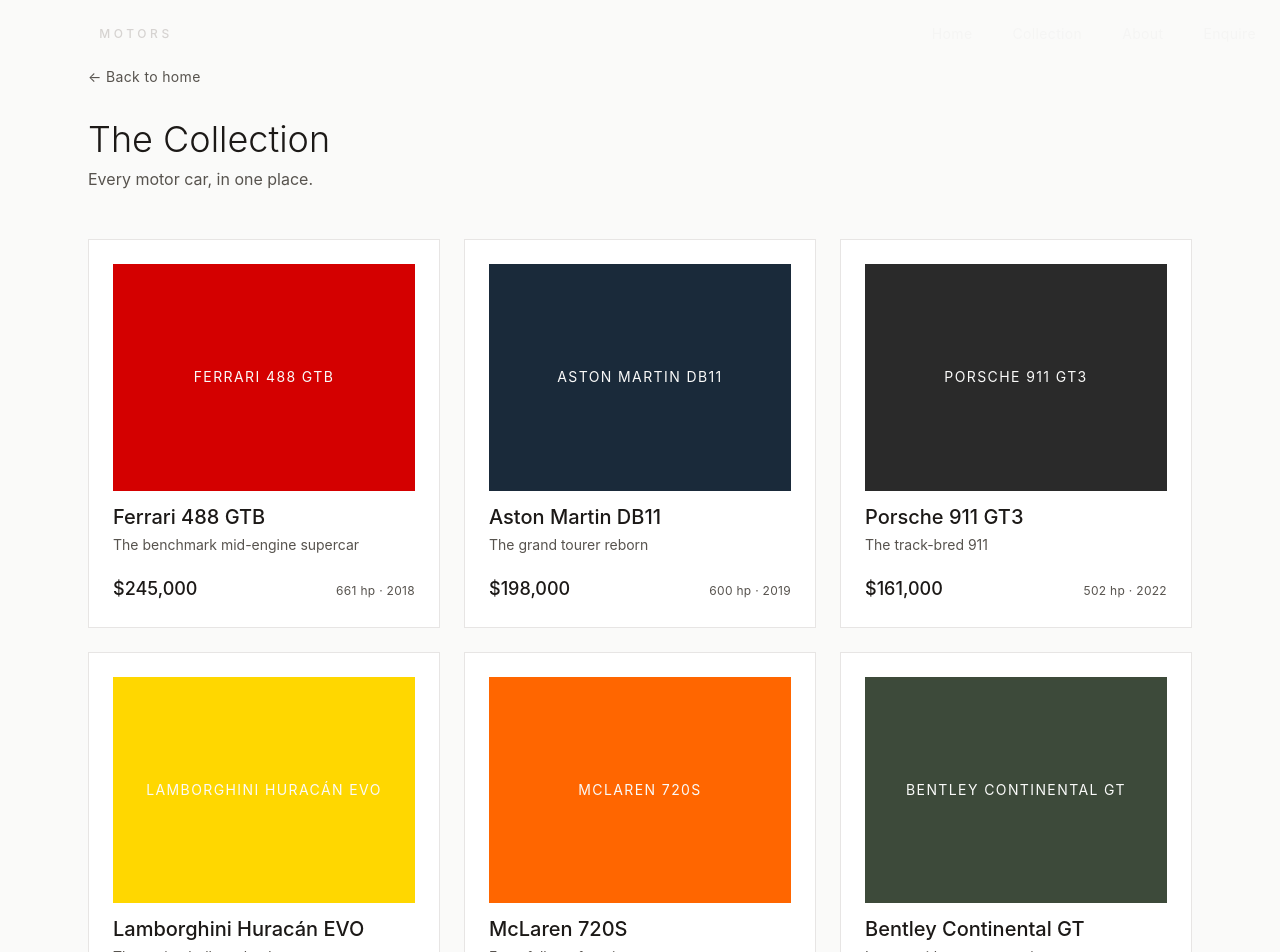
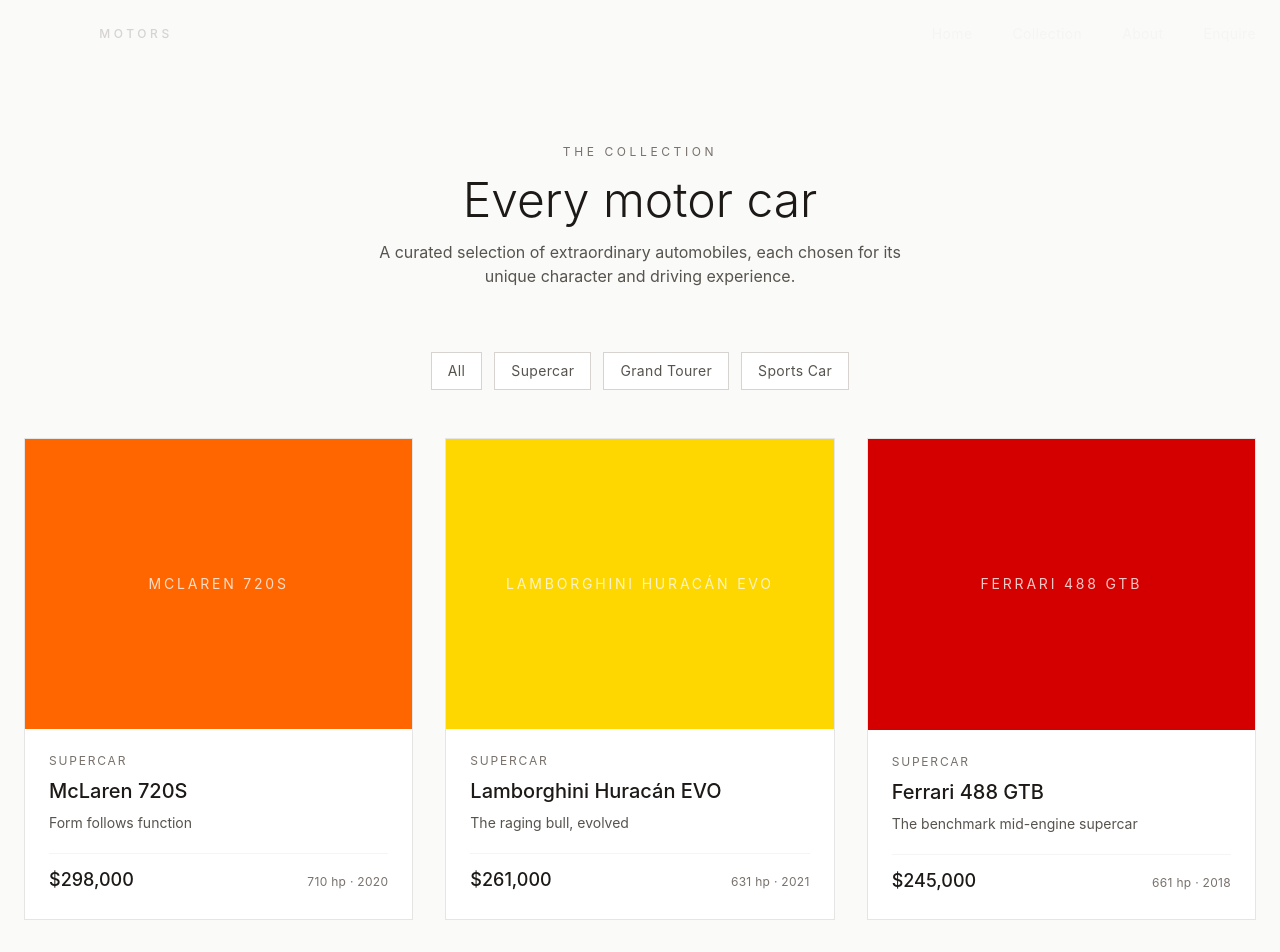
Before and after one commit to fassdavid722-cpu/apex-motors, a Next.js app: page /collection in a window 1280 px wide. Shown: the top 952 px of the page. Built offline with nearby package versions, Linux system fonts and the light colour scheme.

Commit message:
feat: rebuild full apex-motors website - app/collection/page.tsx

```diff
--- a/app/collection/page.tsx
+++ b/app/collection/page.tsx
@@ -1,35 +1,78 @@
 import Link from "next/link";
 import { cars, type Car } from "@/lib/cars";
 
-function CarCard({ car }: { car: Car }) {
+function CarCard({ car, index }: { car: Car; index: number }) {
   return (
-    <Link href={`/collection/${car.id}`} className="group flex flex-col gap-3 p-6 bg-white border border-stone-200 transition-colors hover:border-stone-900">
-      <div className="aspect-[4/3] w-full flex items-center justify-center" style={{ backgroundColor: car.accent }}>
-        <span className="text-stone-50 text-sm tracking-widest uppercase">{car.name}</span>
+    <Link
+      href={`/collection/${car.id}`}
+      className="group flex flex-col bg-white border border-stone-200 transition-all duration-300 hover:shadow-xl hover:-translate-y-1 animate-fade-in-up"
+      style={{ animationDelay: `${index * 0.05}s`, opacity: 0 }}
+    >
+      <div
+        className="aspect-[4/3] w-full flex items-center justify-center relative overflow-hidden"
+        style={{ backgroundColor: car.accent }}
+      >
+        <span className="text-stone-50 text-sm tracking-[0.2em] uppercase opacity-80 group-hover:scale-110 transition-transform duration-500">
+          {car.name}
+        </span>
       </div>
-      <div className="flex flex-col gap-1">
+      <div className="p-6 flex flex-col gap-2">
+        <span className="text-xs tracking-[0.15em] uppercase text-stone-500">{car.category}</span>
         <h3 className="text-xl font-medium text-stone-900">{car.name}</h3>
         <p className="text-sm text-stone-600">{car.tagline}</p>
-      </div>
-      <div className="flex items-baseline justify-between mt-2">
-        <span className="text-lg font-medium text-stone-900">${car.price.toLocaleString()}</span>
-        <span className="text-xs text-stone-600 tracking-wide">{car.horsepower} hp · {car.year}</span>
+        <div className="flex items-baseline justify-between mt-3 pt-3 border-t border-stone-100">
+          <span className="text-lg font-medium text-stone-900">
+            ${car.price.toLocaleString()}
+          </span>
+          <span className="text-xs text-stone-500 tracking-wide">
+            {car.horsepower} hp · {car.year}
+          </span>
+        </div>
       </div>
     </Link>
   );
 }
 
 export default function CollectionPage() {
+  const categories = ["All", ...Array.from(new Set(cars.map((c) => c.category)))];
+  const sorted = [...cars].sort((a, b) => b.price - a.price);
+
   return (
-    <main className="min-h-screen bg-stone-50">
-      <div className="max-w-6xl mx-auto px-6 py-16">
-        <Link href="/" className="text-sm text-stone-600 hover:text-stone-900 tracking-wide mb-8 inline-block">← Back to home</Link>
-        <h1 className="text-4xl font-light text-stone-900 mb-2">The Collection</h1>
-        <p className="text-stone-600 mb-12">Every motor car, in one place.</p>
-        <div className="grid grid-cols-1 md:grid-cols-2 lg:grid-cols-3 gap-6">
-          {cars.map((car) => (
-            <CarCard key={car.id} car={car} />
+    <main className="min-h-screen bg-stone-50 pt-20">
+      <div className="max-w-7xl mx-auto px-6 py-16">
+        <div className="text-center mb-16 animate-fade-in">
+          <p className="text-xs tracking-[0.3em] uppercase text-stone-500 mb-4">The Collection</p>
+          <h1 className="text-5xl font-light text-stone-900 mb-4">Every motor car</h1>
+          <p className="text-stone-600 max-w-xl mx-auto">
+            A curated selection of extraordinary automobiles, each chosen for its
+            unique character and driving experience.
+          </p>
+        </div>
+
+        <div className="flex flex-wrap justify-center gap-3 mb-12">
+          {categories.map((cat) => (
+            <span
+              key={cat}
+              className="px-4 py-2 text-sm tracking-wide border border-stone-300 text-stone-600 bg-white"
+            >
+              {cat}
+            </span>
           ))}
+        </div>
+
+        <div className="grid grid-cols-1 md:grid-cols-2 lg:grid-cols-3 gap-8">
+          {sorted.map((car, i) => (
+            <CarCard key={car.id} car={car} index={i} />
+          ))}
+        </div>
+
+        <div className="text-center mt-16">
+          <p className="text-stone-500 text-sm">
+            Don't see what you're looking for?{" "}
+            <Link href="/contact" className="text-stone-900 underline underline-offset-4 hover:text-stone-600">
+              Tell us what you want
+            </Link>
+          </p>
         </div>
       </div>
     </main>
```
